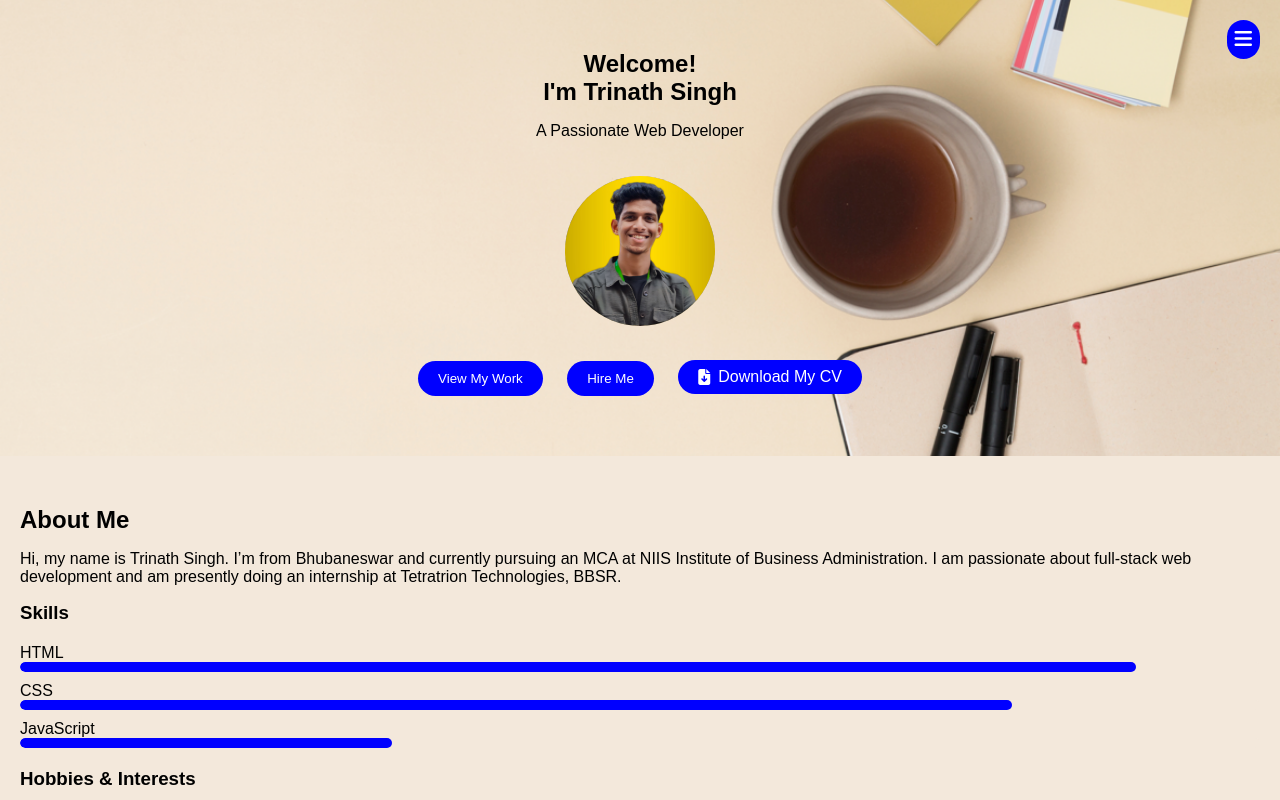
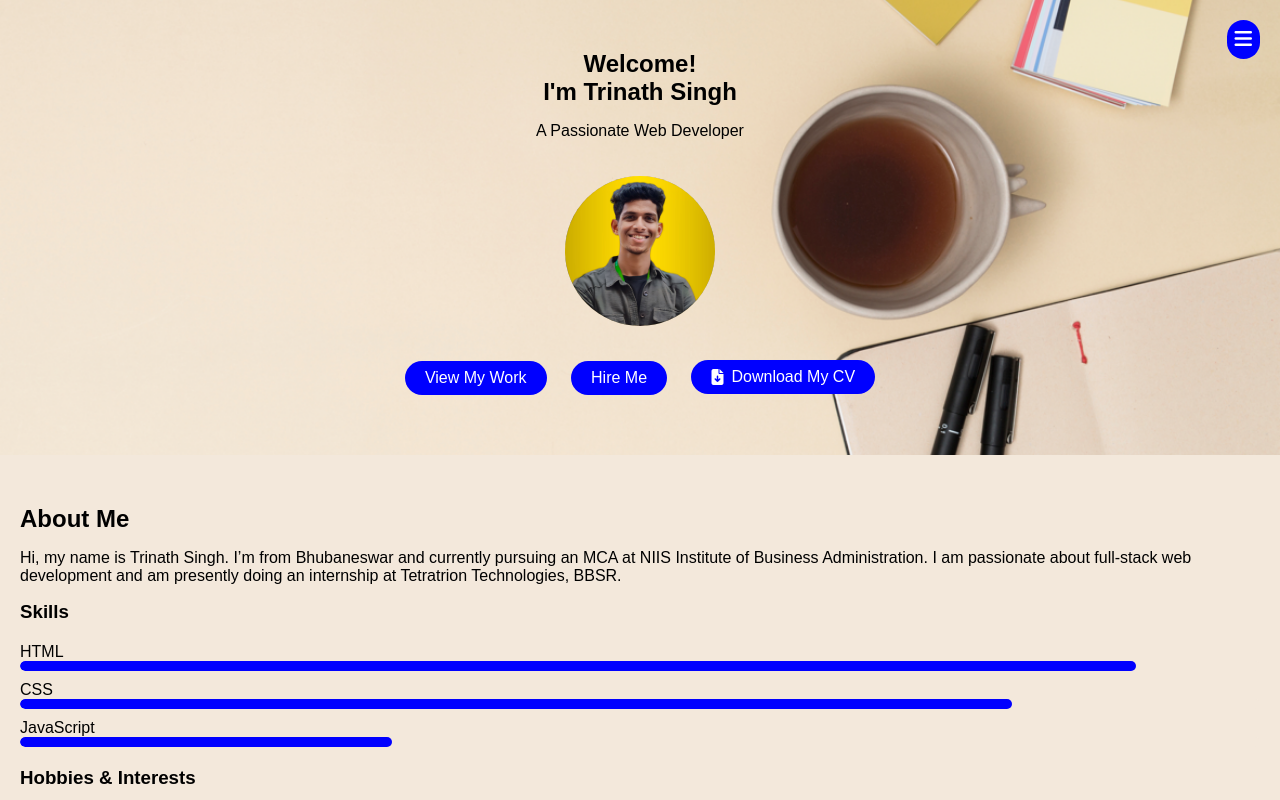
Before and after one commit to trinathsingh72/PORTFOLIO, a plain HTML site: page index.html in a window 1280 px wide. Shown: the top 800 px of the page. Drawn offline with Linux system fonts and the light colour scheme.

Commit message:
updated index.html

```diff
--- a/index.html
+++ b/index.html
@@ -309,8 +309,8 @@ footer nav a:hover {
       <p>A Passionate Web Developer</p>
       <img src="./images/1709733080031.jpg" alt="Profile Picture" class="profile-img">
       <div class="cta">
-        <button>View My Work</button>
-        <button>Hire Me</button>
+        <a href="#projects" class="cv-button">View My Work</a>
+        <a href="#contact" class="cv-button">Hire Me</a>
         <a href="./images/Resume 2.pdf" download class="cv-button">
           <i class="fa-solid fa-file-arrow-down"></i> Download My CV
         </a>
```
